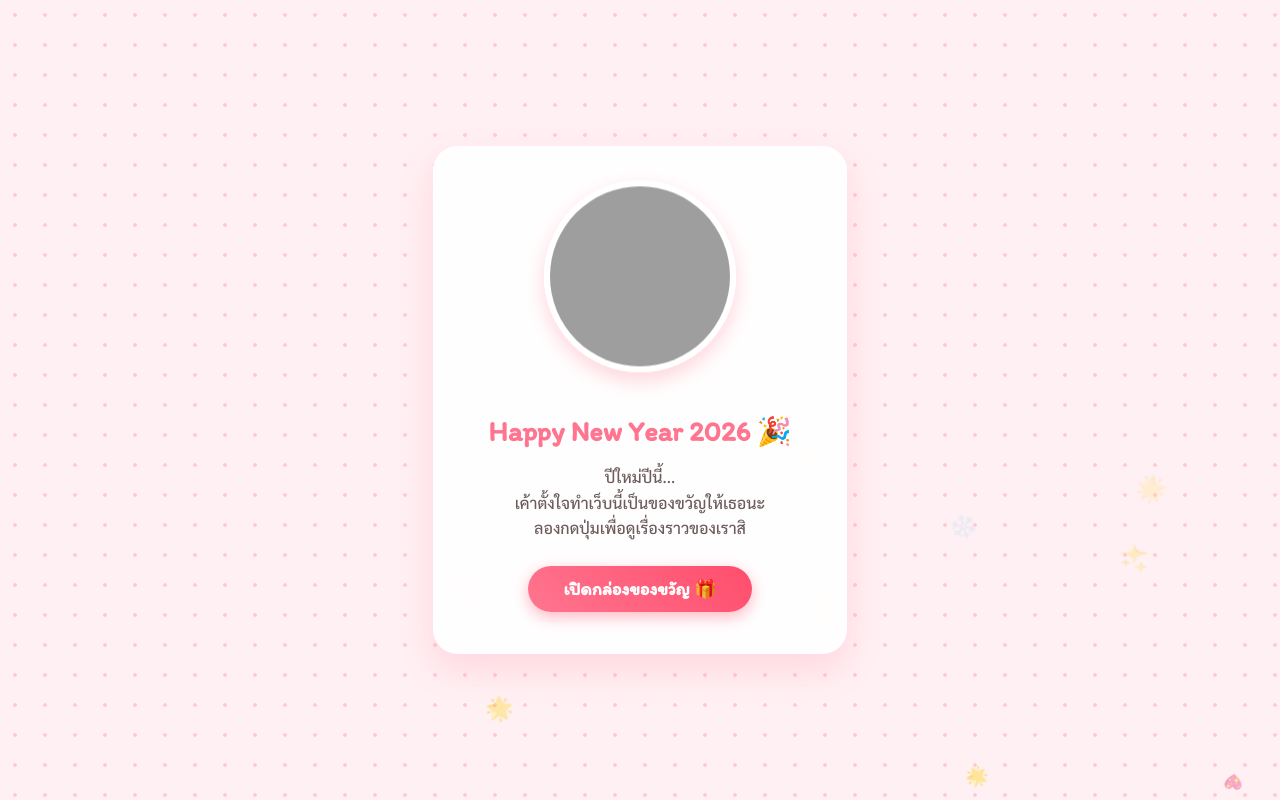
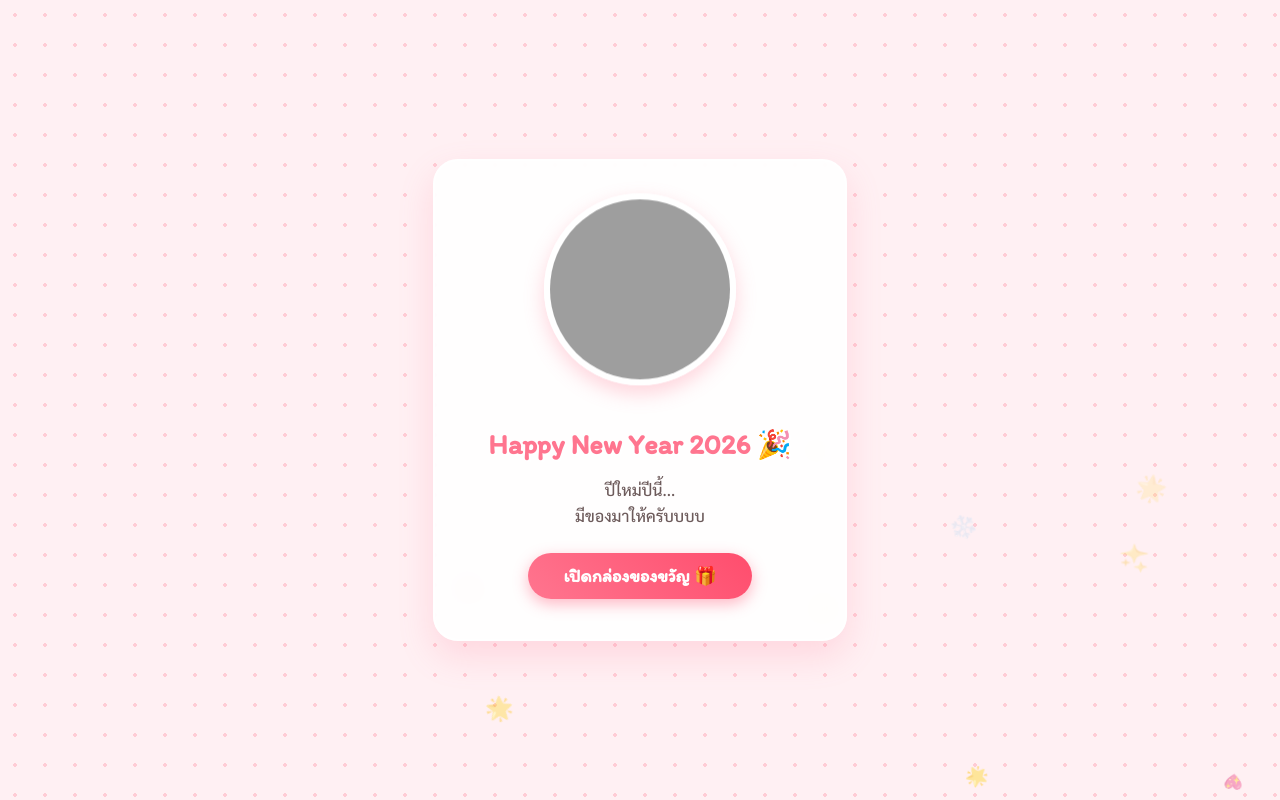
Before and after one commit to Piphopnnnn/Namtan, a plain HTML site: page index.html in a window 1280 px wide. Shown: the top 800 px of the page. Drawn offline with Linux system fonts and the light colour scheme; grey boxes are pictures that could not be loaded.

Commit message:
Update index.html

```diff
--- a/index.html
+++ b/index.html
@@ -150,12 +150,12 @@
         <h1>Happy New Year 2026 🎉</h1>
         <p>
             ปีใหม่ปีนี้...<br>
-            เค้าตั้งใจทำเว็บนี้เป็นของขวัญให้เธอนะ<br>
-            ลองกดปุ่มเพื่อดูเรื่องราวของเราสิ
+            มีของมาให้ครับบบบ
         </p>
 
         <a href="newyear.html" class="btn-start">เปิดกล่องของขวัญ 🎁</a>
     </div>
 
 </body>
+
 </html>
```
